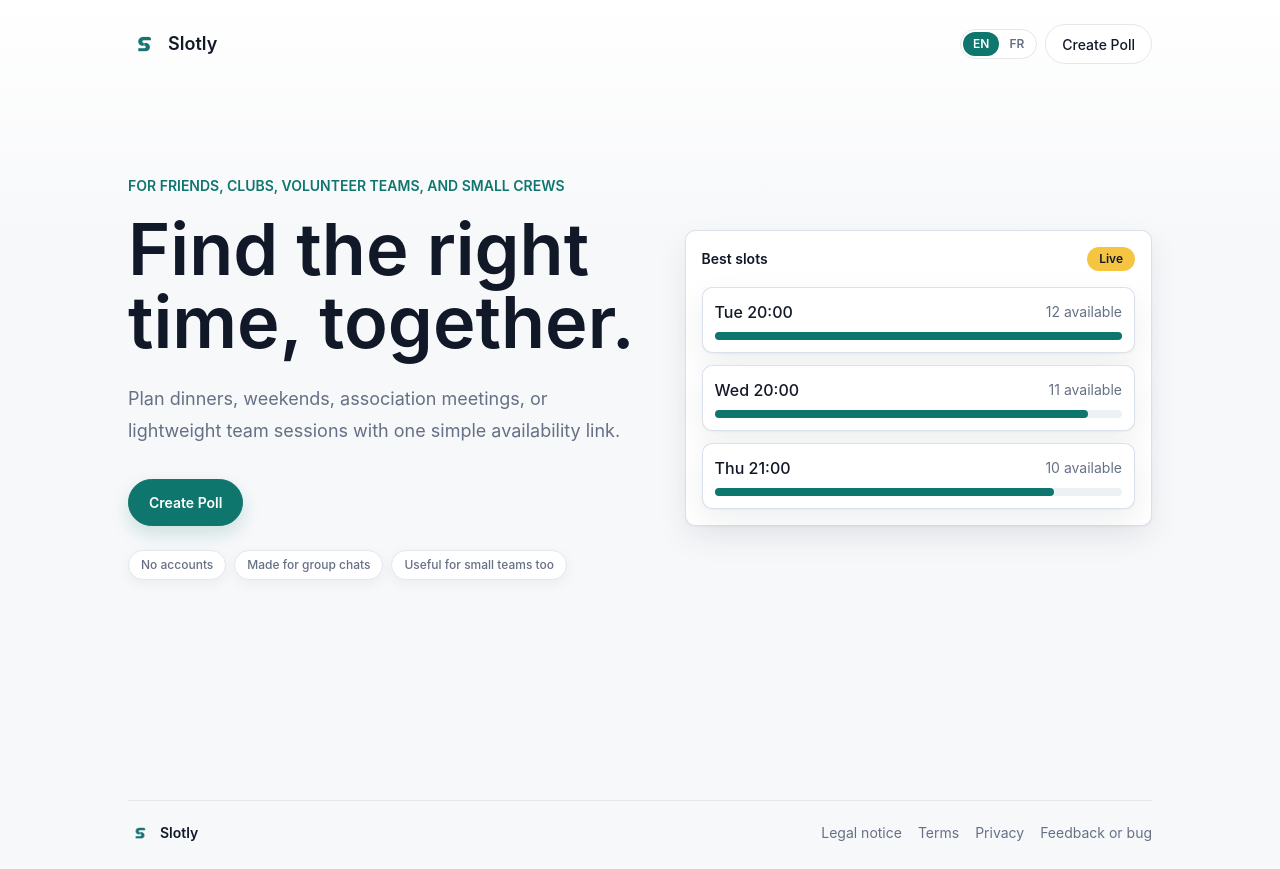
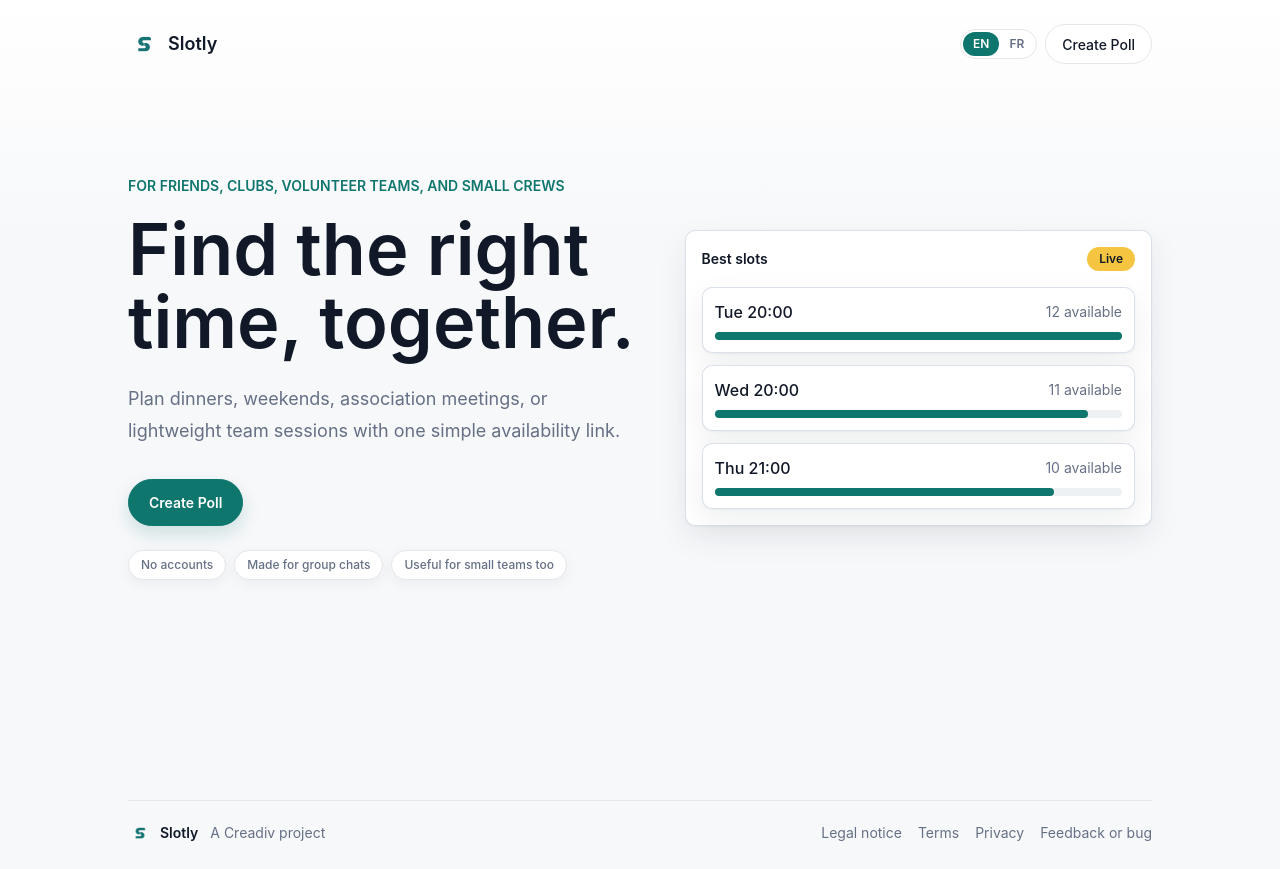
Before and after one commit to atzmael/slotly, a Next.js app: page / in a window 1280 px wide. Built offline with nearby package versions, Linux system fonts and the light colour scheme; no server answers.

Commit message:
chore: add Creadiv footer credit

```diff
--- a/src/app/legal-footer.tsx
+++ b/src/app/legal-footer.tsx
@@ -12,7 +12,17 @@
   return (
     <footer className="px-5 pb-6 sm:px-8">
       <div className="mx-auto flex w-full max-w-5xl flex-col gap-3 border-t border-[var(--line)] pt-5 text-sm text-[var(--muted)] sm:flex-row sm:flex-wrap sm:items-center sm:justify-between">
-        <BrandMark size="sm" />
+        <div className="flex flex-wrap items-center gap-x-3 gap-y-2">
+          <BrandMark size="sm" />
+          <a
+            className="hover:text-[var(--primary)]"
+            href="https://creadiv.fr"
+            rel="noreferrer"
+            target="_blank"
+          >
+            {t.creadivProject}
+          </a>
+        </div>
         <nav className="flex flex-wrap gap-x-4 gap-y-2">
           <Link className="hover:text-[var(--primary)]" href="/legal">
             {t.legalNotice}
--- a/src/i18n/messages.ts
+++ b/src/i18n/messages.ts
@@ -43,6 +43,7 @@
     terms: "Terms",
     privacy: "Privacy",
     feedback: "Feedback or bug",
+    creadivProject: "A Creadiv project",
   },
   home: {
     createPoll: "Create Poll",
@@ -273,6 +274,7 @@
     terms: "Conditions d’utilisation",
     privacy: "Confidentialité",
     feedback: "Feedback ou bug",
+    creadivProject: "Un projet Creadiv",
   },
   home: {
     createPoll: "Créer un sondage",
```
